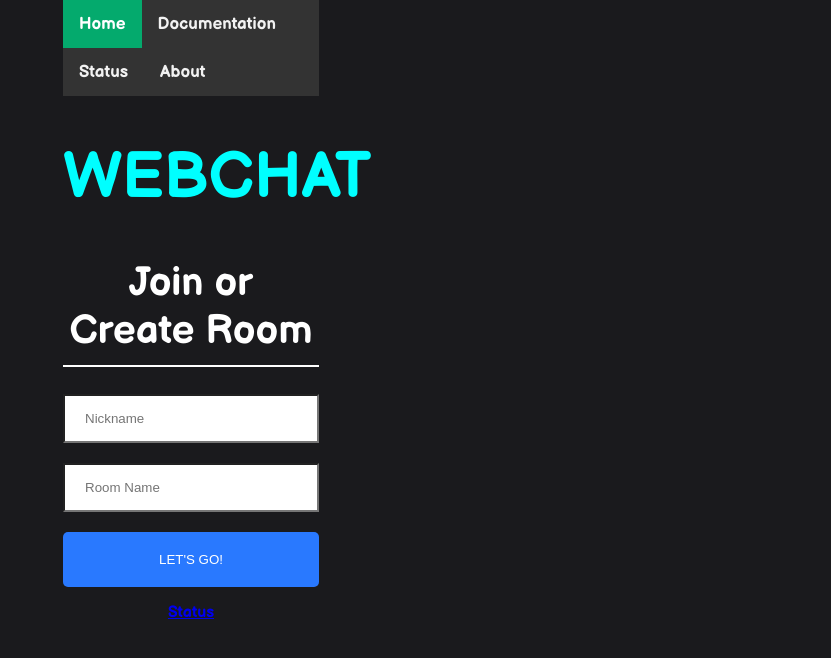
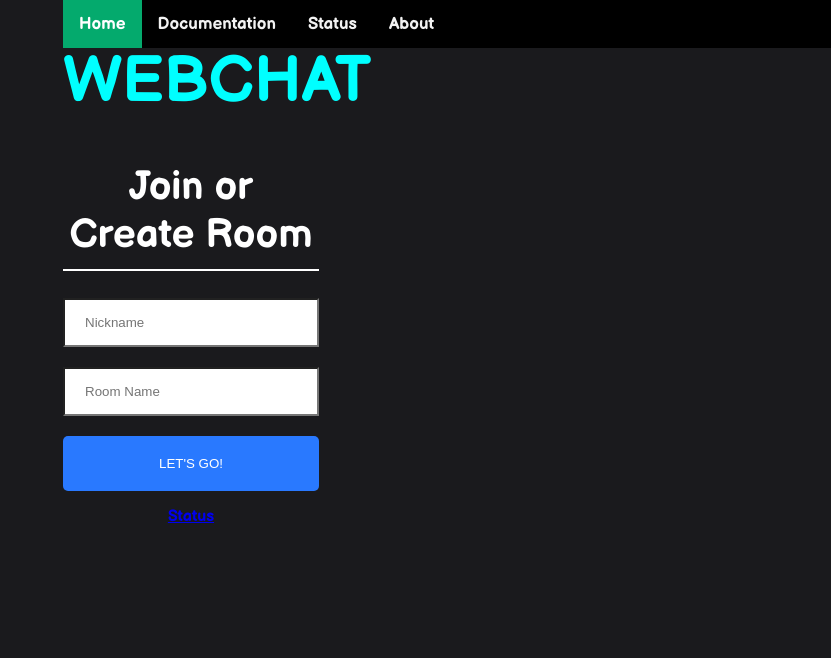
Before and after one commit to Senophyx/pocket-chat-client, a React (Create React App) app: page / in a window 1280 px wide. Shown: the top 658 px of the page, without its empty margins (449-1280 px from the left). Built offline with nearby package versions, Linux system fonts and the light colour scheme.

Commit message:
Update Join.css

```diff
--- a/src/components/Join/Join.css
+++ b/src/components/Join/Join.css
@@ -14,8 +14,11 @@ html, body {
 }
 
 .topnav {
-  background-color: #333;
+  background-color: black;
   overflow: hidden;
+  position: fixed; /* Set the navbar to fixed position */
+  top: 0; /* Position the navbar at the top of the page */
+  width: 100%; /* Full width */
 }
 
 /* Style the links inside the navigation bar */
@@ -26,8 +29,6 @@ html, body {
   padding: 14px 16px;
   text-decoration: none;
   font-size: 17px;
-  width: max-content;
-  place-items: top;
 }
 
 /* Change the color of links on hover */
```
